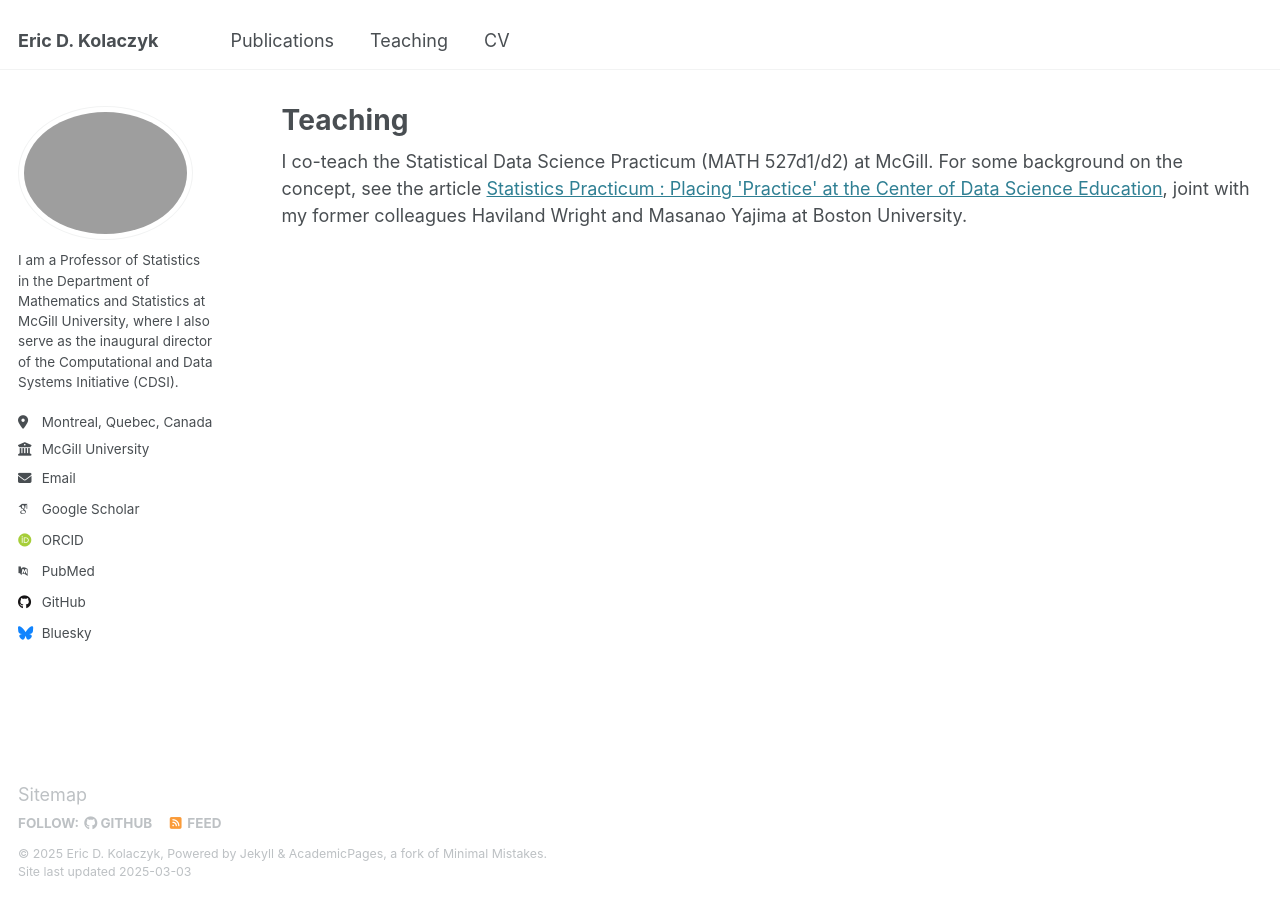
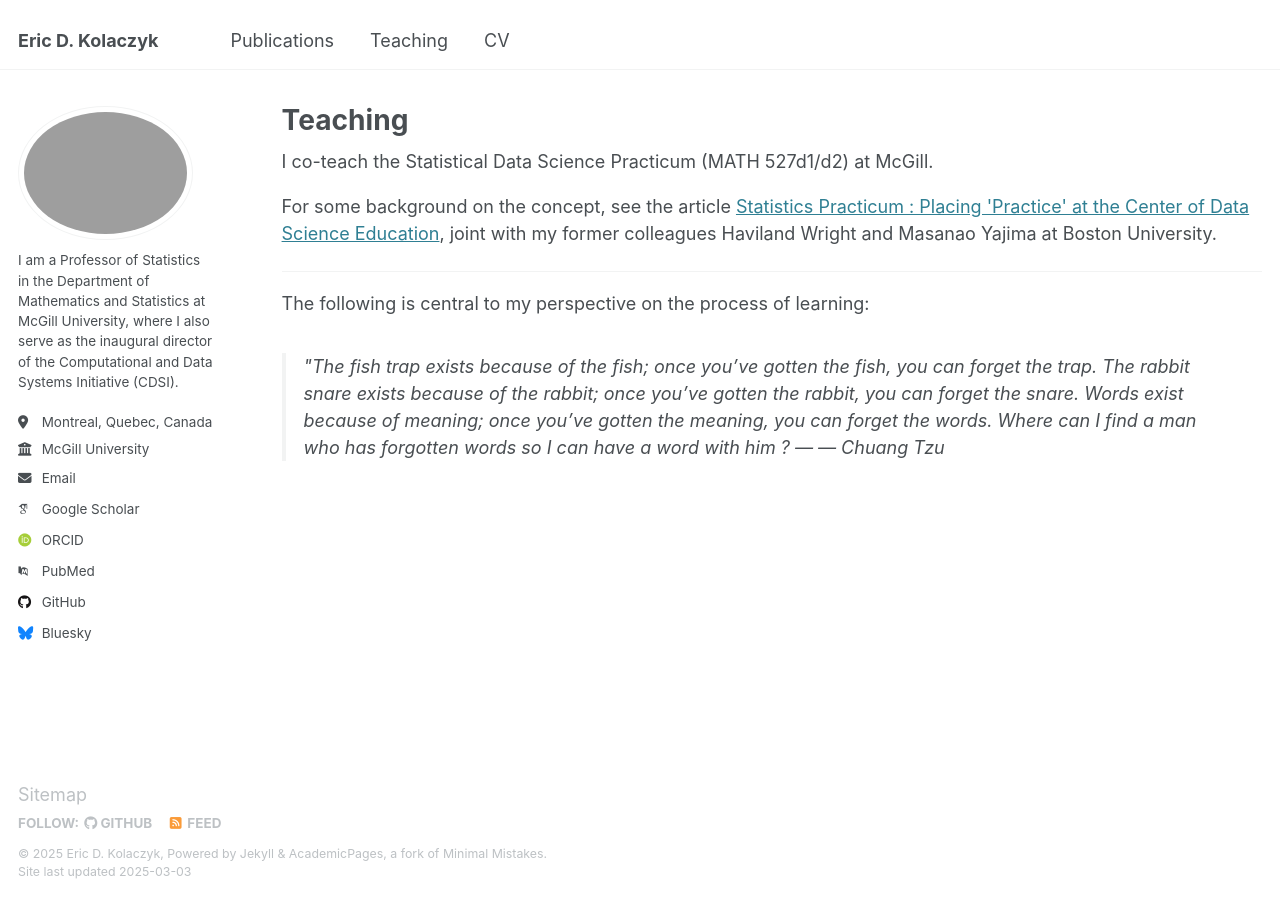
Before and after one commit to kolaczyk/kolaczyk.github.io, a Jekyll site: the page built from _pages/teaching.html, in a window 1280 px wide. Built offline with Jekyll 4.4.1, drawn with Linux system fonts in a browser that asks for light colours; some web fonts are replaced.

Commit message:
Update teaching.html

```diff
--- a/_pages/teaching.html
+++ b/_pages/teaching.html
@@ -5,7 +5,22 @@ permalink: /teaching/
 author_profile: true
 ---
 
-I co-teach the Statistical Data Science Practicum (MATH 527d1/d2) at McGill.  For some background on the concept, see the article <a href="https://hdsr.mitpress.mit.edu/pub/twyc748y/release/4">Statistics Practicum : Placing 'Practice' at the Center of Data Science Education</a>, joint with my former colleagues Haviland Wright and Masanao Yajima at Boston University.
+I co-teach the Statistical Data Science Practicum (MATH 527d1/d2) at McGill.
+
+<p>
+For some background on the concept, see the article <a href="https://hdsr.mitpress.mit.edu/pub/twyc748y/release/4">Statistics Practicum : Placing 'Practice' at the Center of Data Science Education</a>, joint with my former colleagues Haviland Wright and Masanao Yajima at Boston University.
+</p>
+
+<hr>
+
+<p>The following is central to my perspective on the process of learning:
+
+  <blockquote>
+  "The fish trap exists because of the fish; once you’ve gotten the fish, you can forget the trap. The rabbit snare exists because of the rabbit; once you’ve gotten the rabbit, you can forget the snare. Words exist because of meaning; once you’ve gotten the meaning, you can forget the words. Where can I find a man who has forgotten words so I can have a word with him ?
+  <cite>— Chuang Tzu</cite>
+</blockquote>
+</p>
+
 {% include base_path %}
 
 {% for post in site.teaching reversed %}
```
